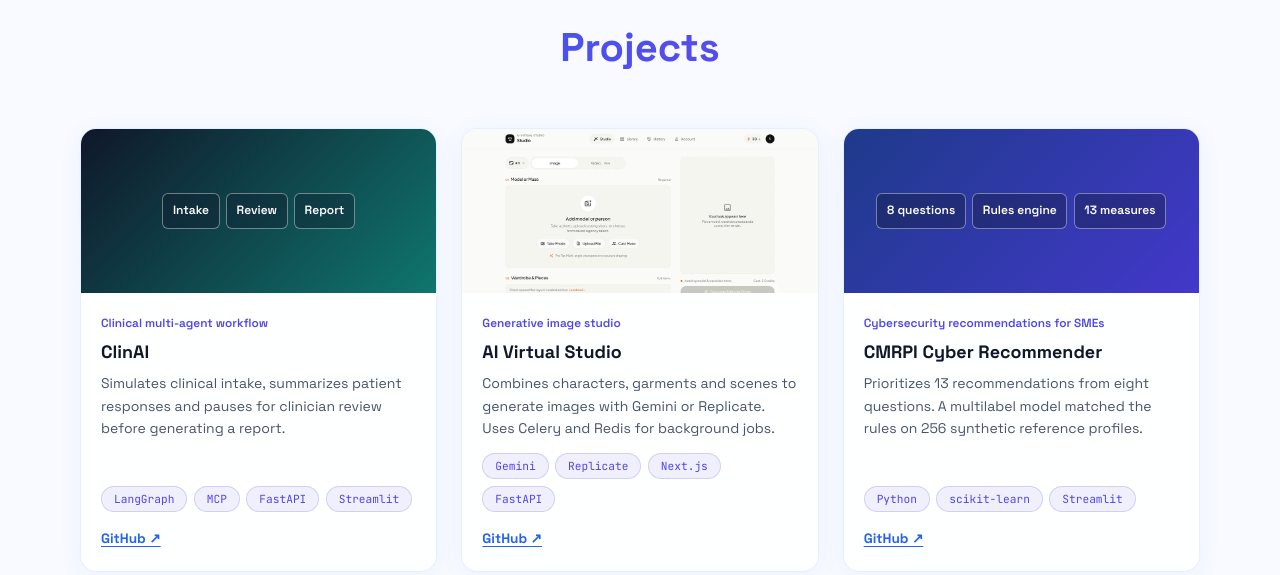
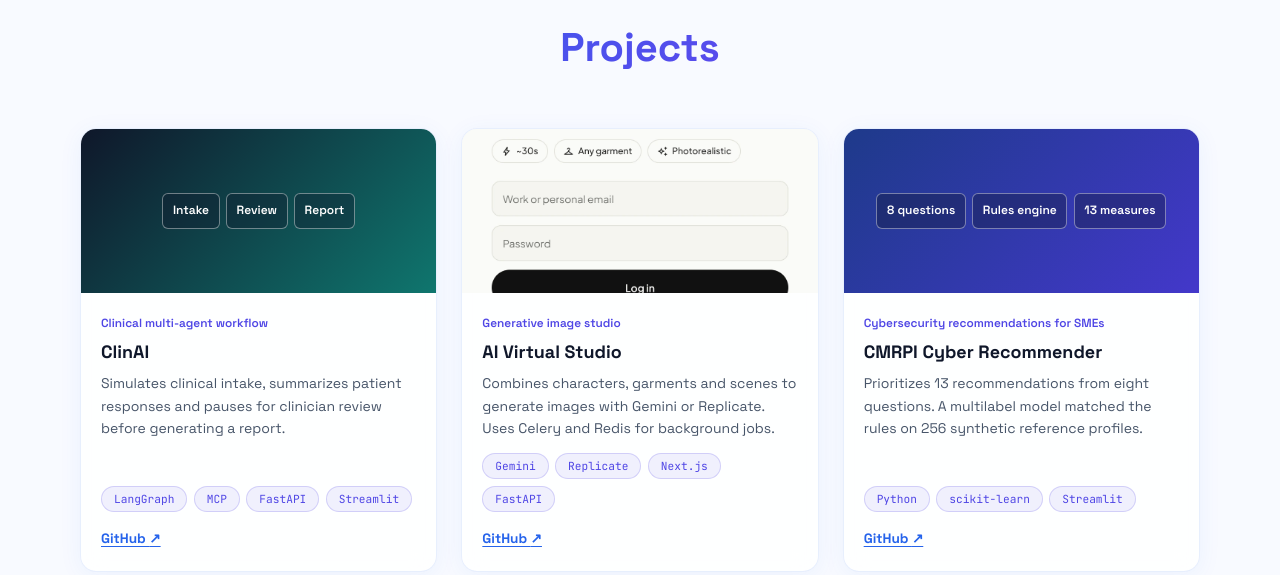
Before and after one commit to ELbihi/Portfolio, a plain HTML site: page index.html in a window 1280 px wide. Shown: the part 4560-5135 px from the top of the page. Drawn offline with Linux system fonts and the light colour scheme.

Commit message:
Show Virtual Studio login screen on portfolio

```diff
--- a/css/style.css
+++ b/css/style.css
@@ -828,6 +828,8 @@ button { cursor: pointer; font-family: var(--font-sans); }
   object-position: center top;
 }
 
+.project-card__banner--studio-login img { object-position: center 79%; }
+
 .project-card__banner--logo img,
 .project-card__banner--mobile img {
   object-fit: contain;
--- a/index.html
+++ b/index.html
@@ -454,7 +454,7 @@
         </article>
 
         <article class="project-card card reveal">
-          <div class="project-card__banner project-card__banner--screenshot"><img src="assets/img/projects/ai-virtual-studio.webp" alt="AI Virtual Studio interface with model, wardrobe, scene and preview panels" loading="lazy" decoding="async" /></div>
+          <a class="project-card__banner project-card__banner--screenshot project-card__banner--studio-login" href="assets/img/projects/ai-virtual-studio-login.webp" aria-label="Open full AI Virtual Studio login screenshot"><img src="assets/img/projects/ai-virtual-studio-login.webp" alt="AI Virtual Studio login page with email and password fields" loading="lazy" decoding="async" /></a>
           <div class="project-card__body">
             <p class="project-card__category">Generative image studio</p>
             <h3 class="project-card__title">AI Virtual Studio</h3>
```
Also changed, not shown: assets/img/projects/ai-virtual-studio-login.webp (added).
